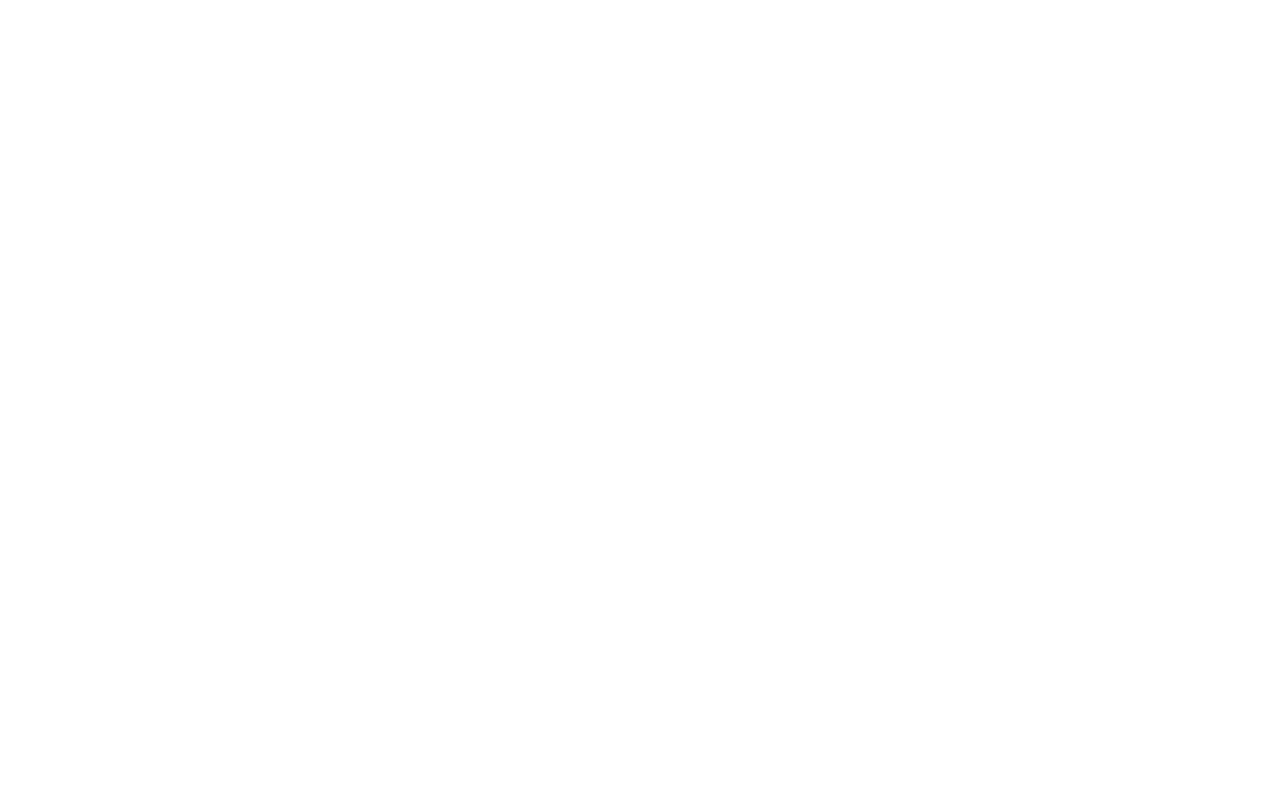
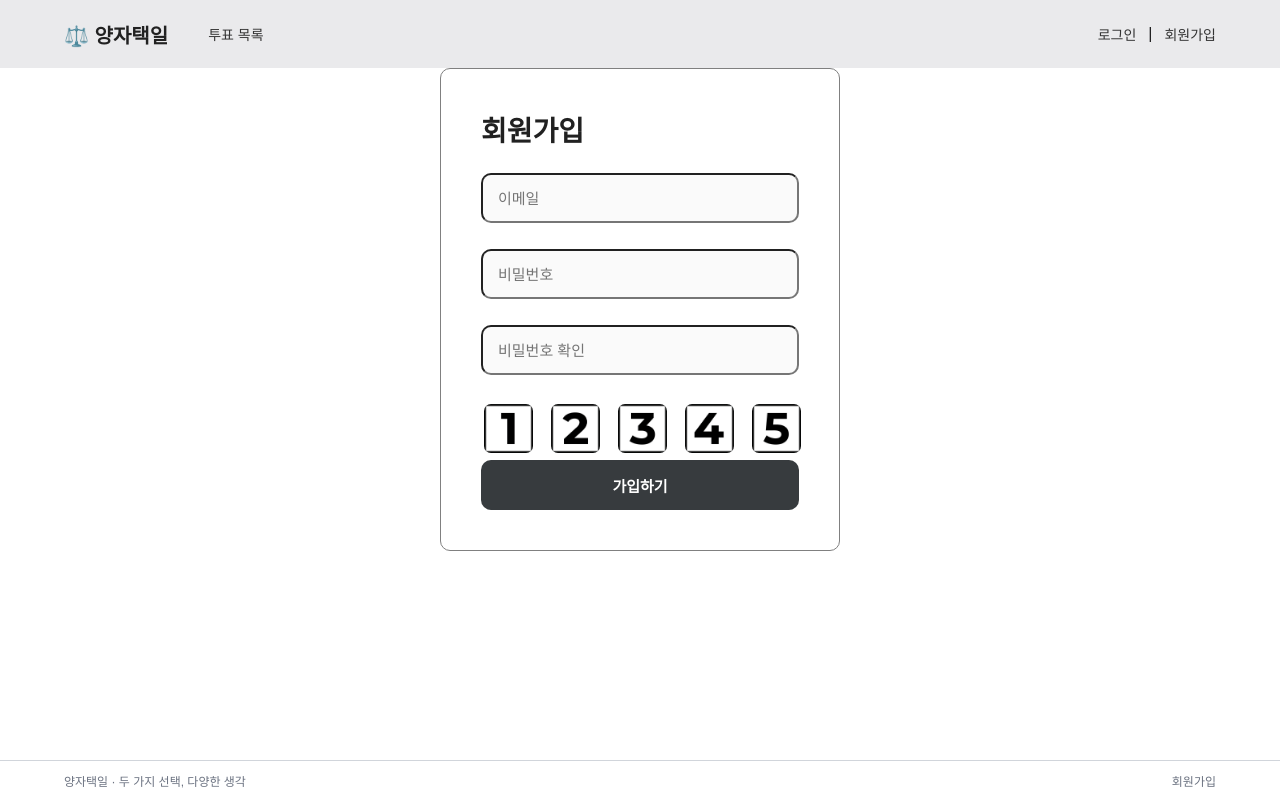
Before and after one commit to aranparrk/either-or, a React (Vite) app in the folder frontend/: page /signup in a window 1280 px wide. Before the commit this address had no page. Built offline with nearby package versions, Linux system fonts and the light colour scheme.

Commit message:
[FIX] AxiosApi 회원가입 및 로그인 주소 수정

```diff
--- a/frontend/src/App.jsx
+++ b/frontend/src/App.jsx
@@ -3,8 +3,8 @@ import { Routes, Route } from "react-router-dom";
 
 import MainLayout from "./layouts/MainLayout.jsx";
 
-// import Login from "./pages/Login.jsx";
-// import SignUp from "./pages/SignUp.jsx";
+import Login from "./pages/Login.jsx";
+import SignUp from "./pages/SignUp.jsx";
 import PollList from "./pages/PollList.jsx";
 import PollDetail from "./pages/PollDetail.jsx";
 import PollCreate from "./pages/PollCreate.jsx";
@@ -15,8 +15,8 @@ function App() {
 
       <Route element={<MainLayout />}>
         <Route path="/" element={<PollList />} />
-        {/* <Route path="/login" element={<Login />} />
-        <Route path="/signup" element={<SignUp />} /> */}
+        <Route path="/login" element={<Login />} />
+        <Route path="/signup" element={<SignUp />} />
         <Route path="/votes/new" element={<PollCreate />} />
         <Route path="/votes/:id" element={<PollDetail />} />
       </Route>
--- a/frontend/src/api/AxiosApi.jsx
+++ b/frontend/src/api/AxiosApi.jsx
@@ -21,7 +21,7 @@ const AxiosApi = {
 
   // 회원가입(POST)
   memberSignup: async (email, pwd, profileId) => {
-    return await api.post("/api/auth/signup", {
+    return await api.post("/api/signup", {
       email,
       pwd,
       profileId,
@@ -30,7 +30,7 @@ const AxiosApi = {
 
   // 로그인(POST)
   memberLogin: async (email, pwd) => {
-    return await api.post("/api/auth/login", { email, pwd });
+    return await api.post("/api/login", { email, pwd });
   },
 
   // 로그아웃(POST)
--- a/frontend/src/pages/SignUp.jsx
+++ b/frontend/src/pages/SignUp.jsx
@@ -17,10 +17,10 @@ const PWD_REGEX =
 const Container = styled.div`
   display: flex;
   box-sizing: border-box;
-  min-height: 100vh;
+  width: 100%;
+  flex: 1;
   justify-content: center;
   align-items: center;
-  padding: 0 30px;
 `;
 
 const Form = styled.form`
@@ -45,6 +45,7 @@ const Title = styled.h1`
 const Field = styled.div`
   display: flex;
   flex-direction: column;
+  width: 100%;
 `;
 
 // 입력창 오른쪽 하단 메시지. 높이를 고정해 메시지가 생겨도 레이아웃이 흔들리지 않음
```
